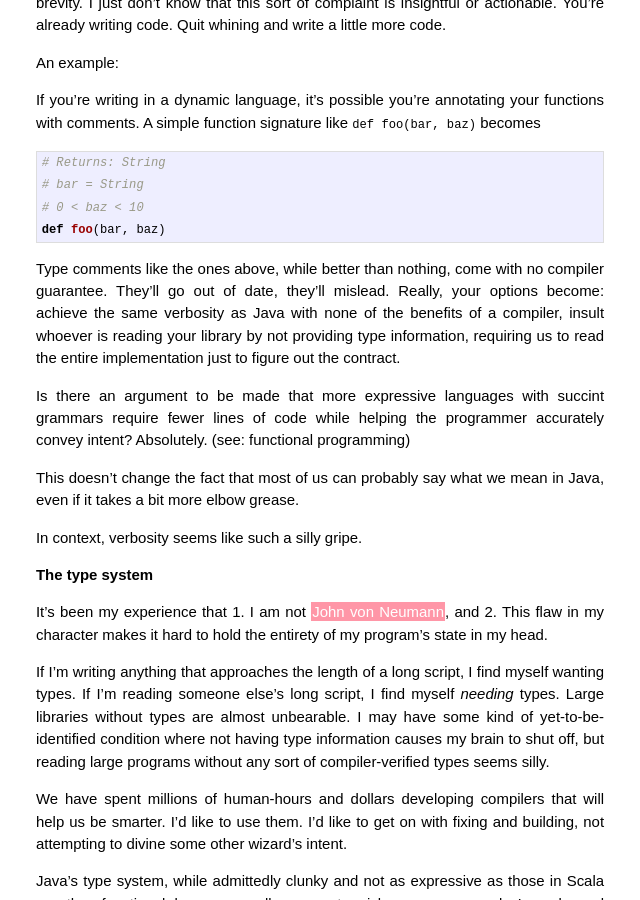
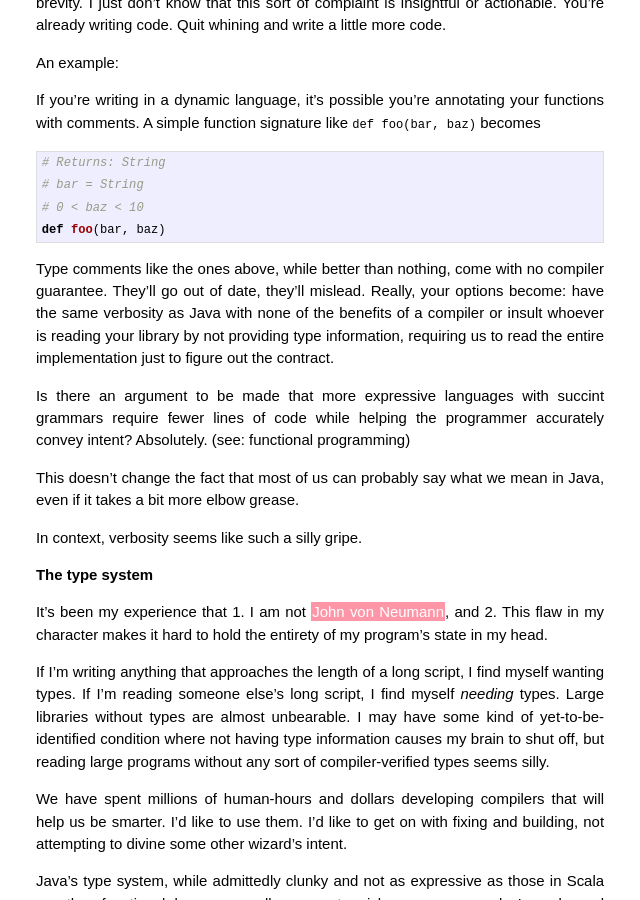
Before and after one commit to ckampfe/zeroclarkthirty.com, a Jekyll site: the page built from _posts/2015-01-04-java-not-that-bad.md, in a window 1280 px wide and 900 px high, scrolled down 713 px. Shown: the whole window, without its empty margins (320-960 px from the left). Built offline with Jekyll 4.4.1, drawn with Linux system fonts in a browser that asks for light colours; Markdown is read by kramdown in place of the engine named in the settings; a script that is not in the unit is left out.

Commit message:
java typo

```diff
--- a/_posts/2015-01-04-java-not-that-bad.md
+++ b/_posts/2015-01-04-java-not-that-bad.md
@@ -51,8 +51,8 @@ def foo(bar, baz)
 
 Type comments like the ones above, while better than nothing, come with no
 compiler guarantee. They'll go out of date, they'll mislead. Really, your
-options become: achieve the same verbosity as Java with none of the benefits
-of a compiler, insult whoever is reading your library by not providing
+options become: have the same verbosity as Java with none of the benefits
+of a compiler or insult whoever is reading your library by not providing
 type information, requiring us to read the entire implementation just to figure
 out the contract.
 
```
